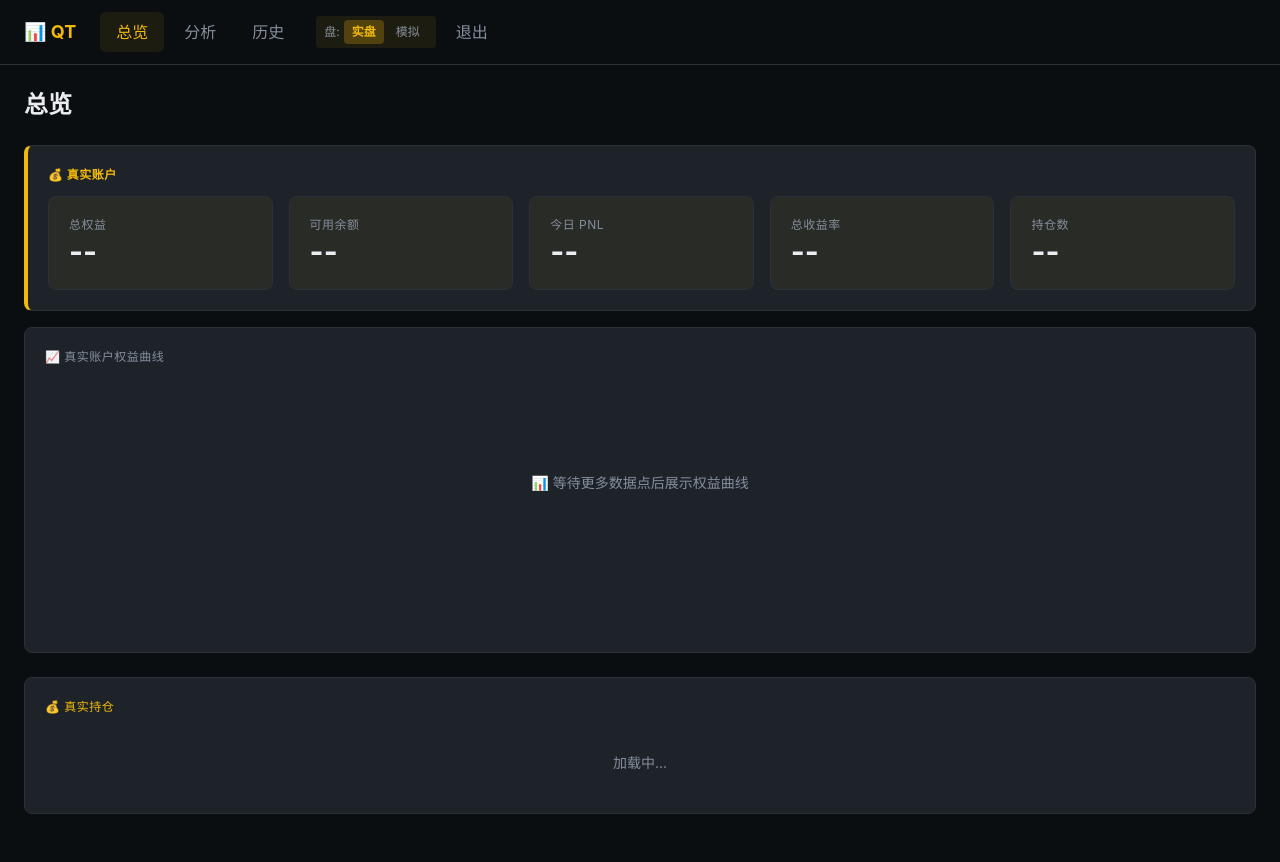
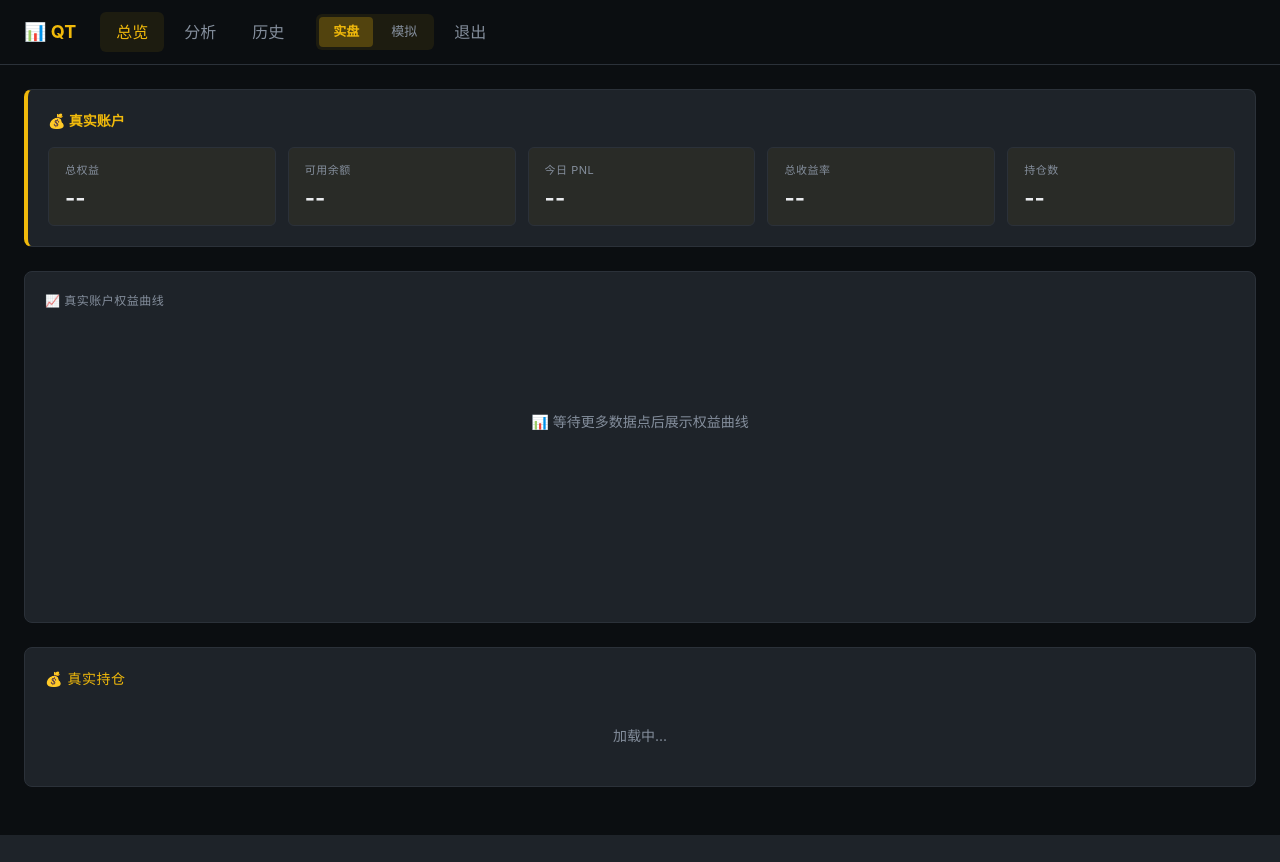
Before and after one commit to lonnie888/quant-trader, a Flask app: page / in a window 1280 px wide. After the commit the page ends 835 px from the top, so only its background shows below. Run offline with Flask 2, Linux system fonts and the light colour scheme; the visitor is signed in with stand-in values (Sample User, id 1); data that the repository does not hold is empty; parts of the project's set-up code (start-up, migrations or seed data) failed here and were passed over; some libraries are stand-ins or nearby versions.

Commit message:
fix: 修复 dashboard 布局错乱 + equity_curve 日期重复
布局修复:
- KPI 卡片从 .card 嵌套改为 .kpi-card 自定义类
  - min-width:0; overflow:hidden 防止数字撑破
  - .value 自动省略号截断
- 顶部「实盘/模拟」切换按钮改用 .mode-toggle 容器
  - 移除冗余的「盘:」前缀
  - 按钮不会被 flex 挤压
- 「总收益率」拆两行显示 (百分比 + 灰字 USDT)
  - 避免单行过长被截断

数据修复:
- equity_curve 改为「第一笔前 1 天 基准点 + 累加点」
  - 解决初始点日期=今天 与平仓日期 不同导致的 X 轴错乱
- 加 tests/test_backtest.py (最小化回测器, 含单元测试)

```diff
--- a/web/static/dashboard.js
+++ b/web/static/dashboard.js
@@ -52,7 +52,8 @@
                 setHtml('paper-equity', equity.toFixed(2) + ' USDT');
                 setHtml('paper-initial', initial.toFixed(2) + ' USDT');
                 setHtml('paper-today-pnl', `<span style="color:${color(todayPct)}">${fmt(todayPct)}%</span>`);
-                setHtml('paper-total-return', `<span style="color:${color(totalReturnPct)}">${fmt(totalReturnPct)}% (${fmt(equity - initial, 2)} USDT)</span>`);
+                const pnlUsdt = equity - initial;
+                setHtml('paper-total-return', `<span style="color:${color(totalReturnPct)}">${fmt(totalReturnPct)}%<br><span style="font-size:14px; color:#848e9c;">${pnlUsdt >= 0 ? '+' : ''}${pnlUsdt.toFixed(2)} USDT</span></span>`);
                 setText('paper-positions-count', s.open_count || 0);
                 setText('paper-trades-count', s.total_trades || 0);
                 setText('paper-winrate', winRate + '%');
@@ -146,7 +147,7 @@
                 setHtml('real-equity', r.totalWalletBalance.toFixed(2) + ' USDT');
                 setHtml('real-available', r.availableBalance.toFixed(2) + ' USDT');
                 setHtml('real-today-pnl', `<span style="color:${color(r.todayRealizedPnl)}">${fmt(r.todayRealizedPnl, 4)} USDT</span>`);
-                setHtml('real-total-return', `<span style="color:${color(r.totalReturnPct)}">${fmt(r.totalReturnPct)}% (${fmt(r.totalReturnUsdt, 2)} USDT)</span>`);
+                setHtml('real-total-return', `<span style="color:${color(r.totalReturnPct)}">${fmt(r.totalReturnPct)}%<br><span style="font-size:14px; color:#848e9c;">${fmt(r.totalReturnUsdt, 2)} USDT</span></span>`);
                 setText('real-positions-count', r.positionCount);
 
                 const rTbody = document.getElementById('real-positions-table');
--- a/web/templates/dashboard.html
+++ b/web/templates/dashboard.html
@@ -2,49 +2,50 @@
 {% block title %}总览 - Quant Trader{% endblock %}
 
 {% block content %}
-<h1 class="text-2xl font-bold mb-6">总览</h1>
-
-<!-- 真实账户视图（默认） -->
 <div id="real-view">
     <!-- 真实账户 KPI 卡片 -->
-    <div class="card mb-4" style="border-left: 4px solid #f0b90b;">
-        <div class="label mb-3" style="color:#f0b90b; font-weight:bold;">💰 真实账户</div>
-        <div class="grid grid-cols-2 sm:grid-cols-3 md:grid-cols-5 gap-3 sm:gap-4">
-            <div class="card" style="background:rgba(240,185,11,0.05);">
-                <div class="label text-xs sm:text-xs">总权益</div>
-                <div class="value text-xl sm:text-2xl md:text-3xl" id="real-equity">--</div>
+    <div class="card mb-6" style="border-left: 4px solid #f0b90b;">
+        <div class="flex items-center justify-between mb-4 flex-wrap gap-2">
+            <div class="flex items-center gap-2" style="color:#f0b90b; font-weight:bold; font-size:14px;">
+                <span>💰 真实账户</span>
             </div>
-            <div class="card" style="background:rgba(240,185,11,0.05);">
-                <div class="label text-xs sm:text-xs">可用余额</div>
-                <div class="value text-xl sm:text-2xl md:text-3xl" id="real-available">--</div>
+        </div>
+        <div class="grid grid-cols-2 sm:grid-cols-3 lg:grid-cols-5 gap-3">
+            <div class="kpi-card" style="background:rgba(240,185,11,0.05);">
+                <div class="label">总权益</div>
+                <div class="value" id="real-equity">--</div>
             </div>
-            <div class="card" style="background:rgba(240,185,11,0.05);">
-                <div class="label text-xs sm:text-xs">今日 PnL</div>
-                <div class="value text-xl sm:text-2xl md:text-3xl" id="real-today-pnl">--</div>
+            <div class="kpi-card" style="background:rgba(240,185,11,0.05);">
+                <div class="label">可用余额</div>
+                <div class="value" id="real-available">--</div>
             </div>
-            <div class="card" style="background:rgba(240,185,11,0.05);">
-                <div class="label text-xs sm:text-xs">总收益率</div>
-                <div class="value text-xl sm:text-2xl md:text-3xl" id="real-total-return">--</div>
+            <div class="kpi-card" style="background:rgba(240,185,11,0.05);">
+                <div class="label">今日 PnL</div>
+                <div class="value" id="real-today-pnl">--</div>
             </div>
-            <div class="card" style="background:rgba(240,185,11,0.05);">
-                <div class="label text-xs sm:text-xs">持仓数</div>
-                <div class="value text-xl sm:text-2xl md:text-3xl" id="real-positions-count">--</div>
+            <div class="kpi-card" style="background:rgba(240,185,11,0.05);">
+                <div class="label">总收益率</div>
+                <div class="value" id="real-total-return">--</div>
+            </div>
+            <div class="kpi-card" style="background:rgba(240,185,11,0.05);">
+                <div class="label">持仓数</div>
+                <div class="value" id="real-positions-count">--</div>
             </div>
         </div>
     </div>
 
     <!-- 真实账户权益曲线 -->
     <div class="card mb-6">
-        <div class="label mb-4">📈 真实账户权益曲线</div>
-        <div id="real-equity-wrapper" style="height:250px;">
+        <div class="label mb-3">📈 真实账户权益曲线</div>
+        <div id="real-equity-wrapper" style="height:280px; position:relative;">
             <canvas id="realEquityChart"></canvas>
         </div>
     </div>
 
     <!-- 真实持仓 -->
     <div class="card mb-6">
-        <div class="flex items-center justify-between mb-4">
-            <span class="label" style="color:#f0b90b;">💰 真实持仓</span>
+        <div class="flex items-center mb-4">
+            <span class="label" style="color:#f0b90b; font-size:14px;">💰 真实持仓</span>
         </div>
         <div class="table-wrap">
             <div id="real-positions-table">
@@ -54,33 +55,34 @@
     </div>
 </div>
 
-<!-- 模拟盘视图（默认隐藏） -->
 <div id="paper-view" style="display:none;">
     <!-- 模拟盘 KPI 卡片 -->
-    <div class="card mb-4" style="border-left: 4px solid #0ecb81;">
-        <div class="label mb-3" style="color:#0ecb81; font-weight:bold;">🧪 模拟盘 (100 USDT)</div>
-        <div class="grid grid-cols-2 sm:grid-cols-3 md:grid-cols-5 gap-3 sm:gap-4">
-            <div class="card" style="background:rgba(14,203,129,0.05);">
-                <div class="label text-xs sm:text-xs">初始资金</div>
-                <div class="value text-xl sm:text-2xl md:text-3xl" id="paper-initial">--</div>
+    <div class="card mb-6" style="border-left: 4px solid #0ecb81;">
+        <div class="flex items-center mb-4">
+            <span style="color:#0ecb81; font-weight:bold; font-size:14px;">🧪 模拟盘 (100 USDT)</span>
+        </div>
+        <div class="grid grid-cols-2 sm:grid-cols-3 lg:grid-cols-5 gap-3">
+            <div class="kpi-card" style="background:rgba(14,203,129,0.05);">
+                <div class="label">初始资金</div>
+                <div class="value" id="paper-initial">--</div>
             </div>
-            <div class="card" style="background:rgba(14,203,129,0.05);">
-                <div class="label text-xs sm:text-xs">模拟权益</div>
-                <div class="value text-xl sm:text-2xl md:text-3xl" id="paper-equity">--</div>
+            <div class="kpi-card" style="background:rgba(14,203,129,0.05);">
+                <div class="label">模拟权益</div>
+                <div class="value" id="paper-equity">--</div>
             </div>
-            <div class="card" style="background:rgba(14,203,129,0.05);">
-                <div class="label text-xs sm:text-xs">今日收益</div>
-                <div class="value text-xl sm:text-2xl md:text-3xl" id="paper-today-pnl">--</div>
+            <div class="kpi-card" style="background:rgba(14,203,129,0.05);">
+                <div class="label">今日收益</div>
+                <div class="value" id="paper-today-pnl">--</div>
             </div>
-            <div class="card" style="background:rgba(14,203,129,0.05);">
-                <div class="label text-xs sm:text-xs">总收益率</div>
-                <div class="value text-xl sm:text-2xl md:text-3xl" id="paper-total-return">--</div>
+            <div class="kpi-card" style="background:rgba(14,203,129,0.05);">
+                <div class="label">总收益率</div>
+                <div class="value" id="paper-total-return">--</div>
             </div>
-            <div class="card" style="background:rgba(14,203,129,0.05);">
-                <div class="label text-xs sm:text-xs">持仓/总交易</div>
-                <div class="value text-xl sm:text-2xl md:text-3xl">
+            <div class="kpi-card" style="background:rgba(14,203,129,0.05);">
+                <div class="label">持仓/总交易</div>
+                <div class="value">
                     <span id="paper-positions-count">--</span>
-                    <span style="color:#848e9c; font-size:14px;"> / <span id="paper-trades-count">--</span></span>
+                    <span style="color:#848e9c; font-size:13px;"> / <span id="paper-trades-count">--</span></span>
                 </div>
                 <div class="text-xs mt-1" style="color:#848e9c;">胜率 <span id="paper-winrate">--</span></div>
             </div>
@@ -89,16 +91,16 @@
 
     <!-- 模拟盘权益曲线 -->
     <div class="card mb-6">
-        <div class="label mb-4">📈 模拟盘权益曲线</div>
-        <div id="paper-equity-wrapper" style="height:250px;">
+        <div class="label mb-3">📈 模拟盘权益曲线</div>
+        <div id="paper-equity-wrapper" style="height:280px; position:relative;">
             <canvas id="paperEquityChart"></canvas>
         </div>
     </div>
 
     <!-- 模拟盘持仓 -->
     <div class="card mb-6">
-        <div class="flex items-center justify-between mb-4">
-            <span class="label" style="color:#0ecb81;">🧪 模拟盘持仓</span>
+        <div class="flex items-center mb-4">
+            <span class="label" style="color:#0ecb81; font-size:14px;">🧪 模拟盘持仓</span>
         </div>
         <div class="table-wrap">
             <div id="paper-positions-table">
--- a/web/templates/layout.html
+++ b/web/templates/layout.html
@@ -31,6 +31,13 @@
         .nav-link { color: #848e9c; padding: 8px 16px; border-radius: 6px; transition: all 0.15s; }
         .nav-link:hover { color: #eaecef; background: #1e2329; }
         .nav-link.active { color: #f0b90b; background: rgba(240,185,11,0.08); }
+        /* 实盘/模拟盘切换按钮 (固定宽度, 不会被挤) */
+        .mode-toggle { display: inline-flex; gap: 4px; margin-left: 12px; padding: 3px; background: rgba(240,185,11,0.08); border-radius: 6px; }
+        .mode-btn { background: transparent; color: #848e9c; border: 0; padding: 5px 14px; border-radius: 4px; cursor: pointer; font-size: 13px; font-weight: 500; transition: all 0.15s; }
+        .mode-btn:hover { color: #eaecef; }
+        @media (max-width: 640px) {
+            .mode-toggle { margin-left: 0; margin-top: 8px; width: fit-content; }
+        }
         .table-wrap { overflow-x: auto; -webkit-overflow-scrolling: touch; }
         .table-wrap table { min-width: 600px; }
         @media (max-width: 640px) {
@@ -46,6 +53,13 @@
         .btn { background: #2b3139; color: #eaecef; border: none; padding: 6px 14px; border-radius: 4px; cursor: pointer; font-size: 13px; transition: background 0.15s; }
         .btn:hover { background: #3c4553; }
         .btn:disabled { opacity: 0.4; cursor: default; }
+        /* KPI 卡片 (用于 dashboard): 不会撑破网格, 数字自动缩 */
+        .kpi-card { padding: 14px 16px; border-radius: 6px; border: 1px solid #2b3139; min-width: 0; overflow: hidden; }
+        .kpi-card .label { color: #848e9c; font-size: 11px; text-transform: uppercase; letter-spacing: 0.5px; margin-bottom: 6px; white-space: nowrap; overflow: hidden; text-overflow: ellipsis; }
+        .kpi-card .value { color: #eaecef; font-size: 22px; font-weight: 700; line-height: 1.2; white-space: nowrap; overflow: hidden; text-overflow: ellipsis; }
+        @media (max-width: 640px) {
+            .kpi-card .value { font-size: 18px; }
+        }
         input, select { background: #0b0e11; border: 1px solid #2b3139; border-radius: 4px; padding: 6px 10px; color: #eaecef; font-size: 13px; outline: none; }
         input:focus, select:focus { border-color: #f0b90b; }
         @media (max-width: 640px) {
@@ -82,10 +96,9 @@
             <a href="/analysis" class="nav-link block sm:inline {{ 'active' if request.path == '/analysis' else '' }}">分析</a>
             <a href="/history" class="nav-link block sm:inline {{ 'active' if request.path == '/history' else '' }}">历史</a>
             <!-- 实盘/模拟盘切换 -->
-            <div class="block sm:inline-flex items-center gap-1 sm:ml-3 px-2 py-1 rounded" style="background:rgba(240,185,11,0.08);" id="mode-toggle-wrap">
-                <span class="text-xs" style="color:#848e9c;">盘:</span>
-                <button id="mode-btn-real" class="text-xs px-2 py-1 rounded" style="color:#848e9c; background:transparent; border:0; cursor:pointer;" onclick="setMode('real')">实盘</button>
-                <button id="mode-btn-paper" class="text-xs px-2 py-1 rounded" style="color:#848e9c; background:transparent; border:0; cursor:pointer;" onclick="setMode('paper')">模拟</button>
+            <div class="mode-toggle" id="mode-toggle-wrap">
+                <button id="mode-btn-real" class="mode-btn" onclick="setMode('real')">实盘</button>
+                <button id="mode-btn-paper" class="mode-btn" onclick="setMode('paper')">模拟</button>
             </div>
             <a href="/logout" class="nav-link block sm:inline ml-auto" style="color:#848e9c;">退出</a>
         </div>
```
Also changed, not shown: tests/test_backtest.py (added, +297 -0 lines), web/api.py (+8 -1 lines), 1 other file.
